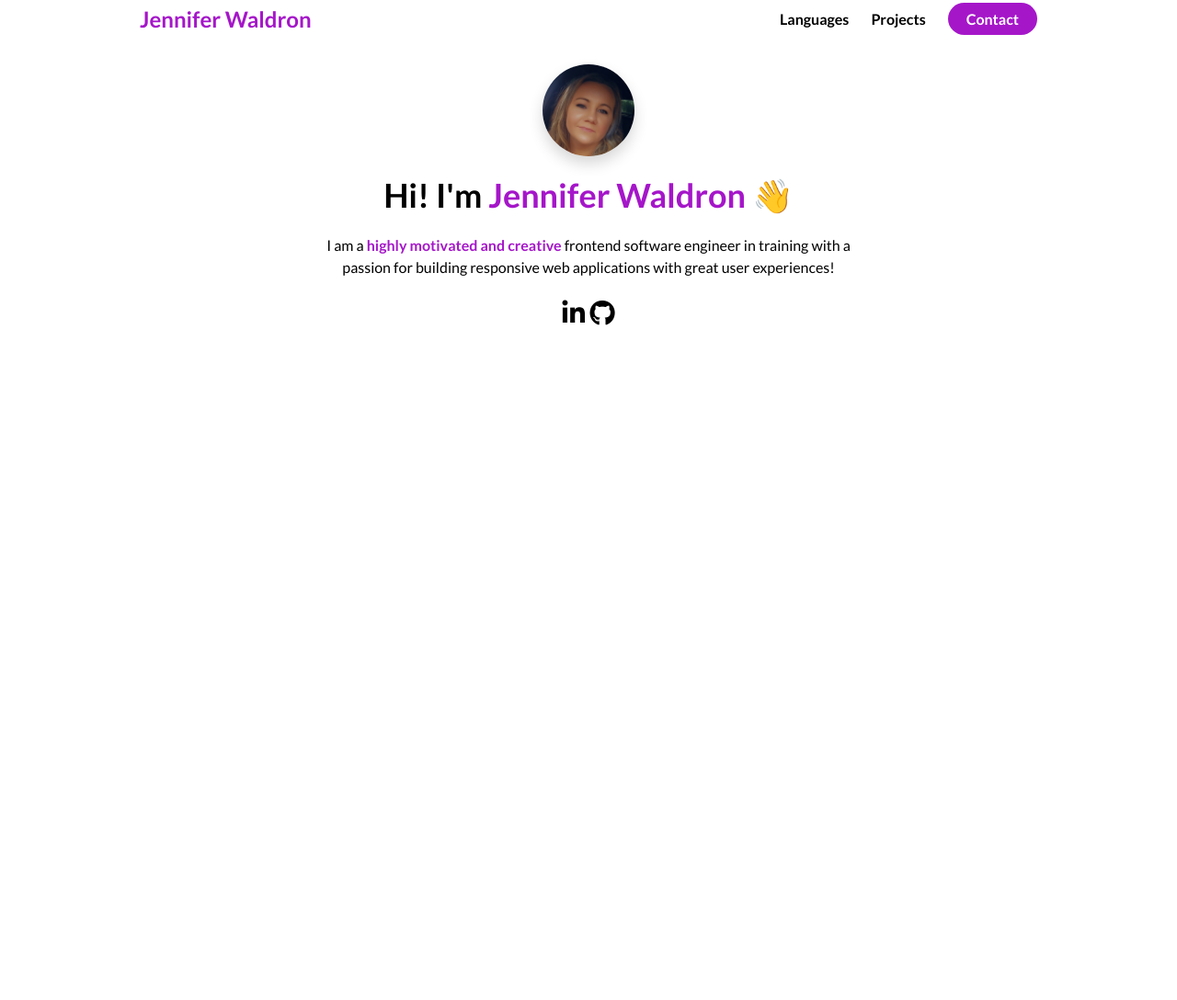
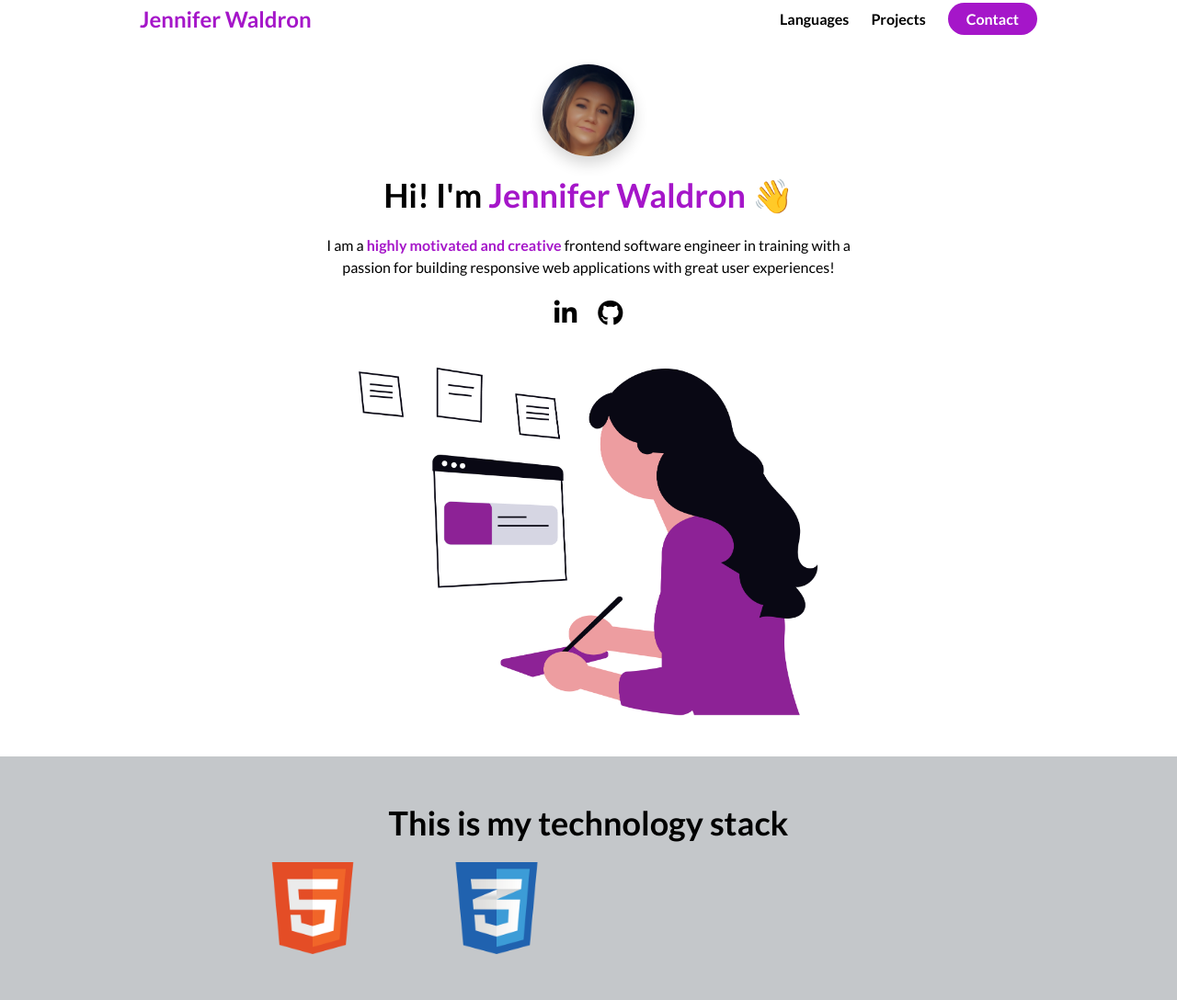
Before and after one commit to Jenniferw386/Portfolio, a plain HTML site: page Index.html in a window 1280 px wide. Shown: the part 30-1118 px from the top of the page at 92% size. Before the commit the page ends 800 px from the top, so only its background shows below. Drawn offline with Linux system fonts and the light colour scheme.

Commit message:
added tech stack

```diff
--- a/Index.html
+++ b/Index.html
@@ -39,12 +39,39 @@
                 <p>
                     I am a <strong class="text--purple">highly motivated and creative</strong> frontend software engineer in training with a passion for building responsive web applications with great user experiences!
                 </p>
-                <Span class="icons"><i class="fa-brands fa-linkedin-in"></i>
-                <i class="fa-brands fa-github"></i></Span>
-            </div>
-
+                <div class="icon-wrapper">
+                <Span class="icons"><i class="fa-brands fa-linkedin-in"></i></Span>
+                <span class="icons"><i class="fa-brands fa-github"></i></Span>
+                </div>
+                </div>
+                <figure class="about-me__img--container">
+                    <img src="./undraw_creative-flow_t3kz.png" class="picture" alt="">
+                </figure>
         </div>
     </div>
+</section>
+
+
+<section id="languages">
+<div class="container">
+    <div class="row">
+        <h1 class="title">This is my technology stack</h1>
+        <div class="language-list">
+        <div class="language">
+<figure class="language-img--wrapper">
+    <img src="./html-icon.png" alt="" class="language-img">
+</figure>
+        </div>
+        <div class="language">
+<figure class="language-img--wrapper">
+    <img src="./css-icon.png" alt="" class="language-img">
+</figure>
+        </div>
+    </div>
+    </div>
+</div>
+
+
 </section>
 <body>
 
--- a/styles.css
+++ b/styles.css
@@ -37,6 +37,18 @@
    .text--purple {
     color: #a516c9;
    }
+   section:nth-child(even) {
+    background-color: rgb(196, 199, 202);
+   }
+.container {
+    padding: 50px;
+}
+.title {
+    margin-bottom: 20px;
+}
+
+
+
    /* NAVIGATION BAR */
 
    nav {
@@ -103,5 +115,42 @@
 }
 .icons {
     font-size: 28px;
-  padding: 0 16px;
+  padding: 0 10px;
 }
+.about-me__img--container {
+    width: 100%;
+    max-width: 600px;
+    margin: 0 auto;
+}
+.picture {
+    width: 100%;
+    padding: 16px 16px;
+}
+
+/* TECH STACK */
+.language-img {
+    width: 100%;
+    max-width: 100px;
+    transition: all 300ms ease;
+}
+
+.language-img:hover {
+    filter: brightness(80%);
+    opacity: 0.86;
+    transform: scale(0.9);
+}
+
+
+.language-img--wrapper {
+    display: flex;
+    justify-content: center;
+    align-items: center;
+
+}
+.language-list {
+    display: flex;
+    width: 100%;
+}
+.language {
+    width: 25%;
+}
```
Also changed, not shown: css-icon.png (added), html-icon.png (added), undraw_creative-flow_t3kz.png (added).
